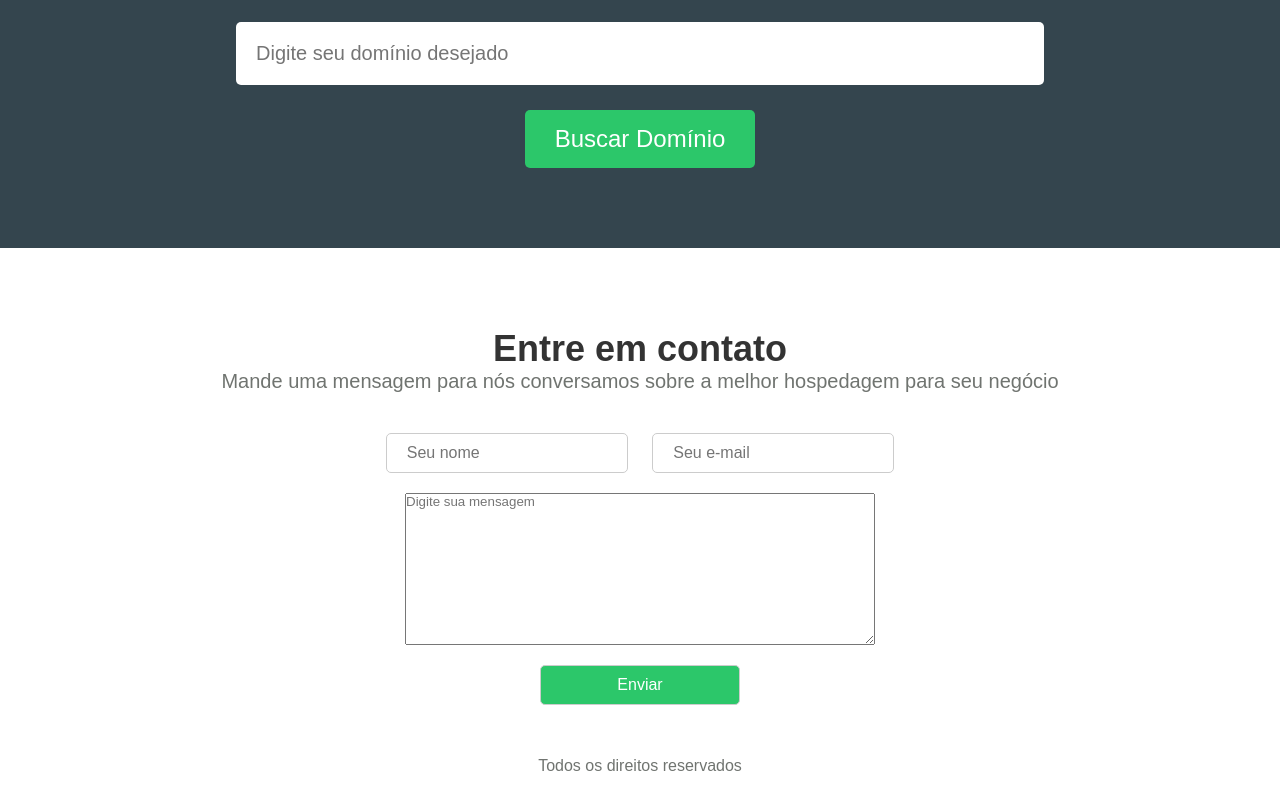
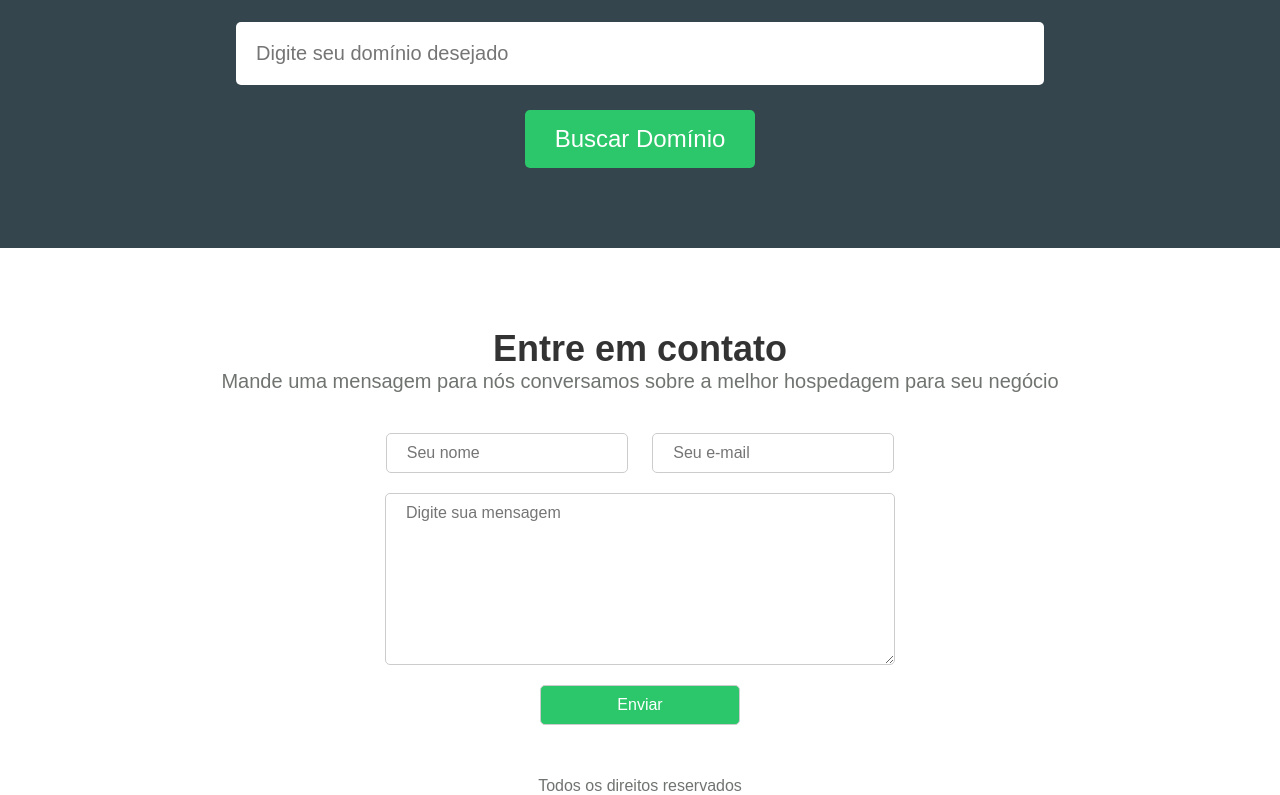
Before and after one commit to sam-alvarenga/BrunoCss, a plain HTML site: page index.html in a window 1280 px wide. Shown: the part 2213-3008 px from the top of the page. Drawn offline with Linux system fonts and the light colour scheme.

Commit message:
modicação add contact-container textarea no css~

```diff
--- a/css/style.css
+++ b/css/style.css
@@ -300,7 +300,7 @@ nav {
     margin-bottom: 40px;
 }
 
-.contact-container input, .contact-textarea {
+.contact-container input, .contact-container textarea {
     width: 200px;
     padding: 10px 20px;
     font-size: 16px;
```
